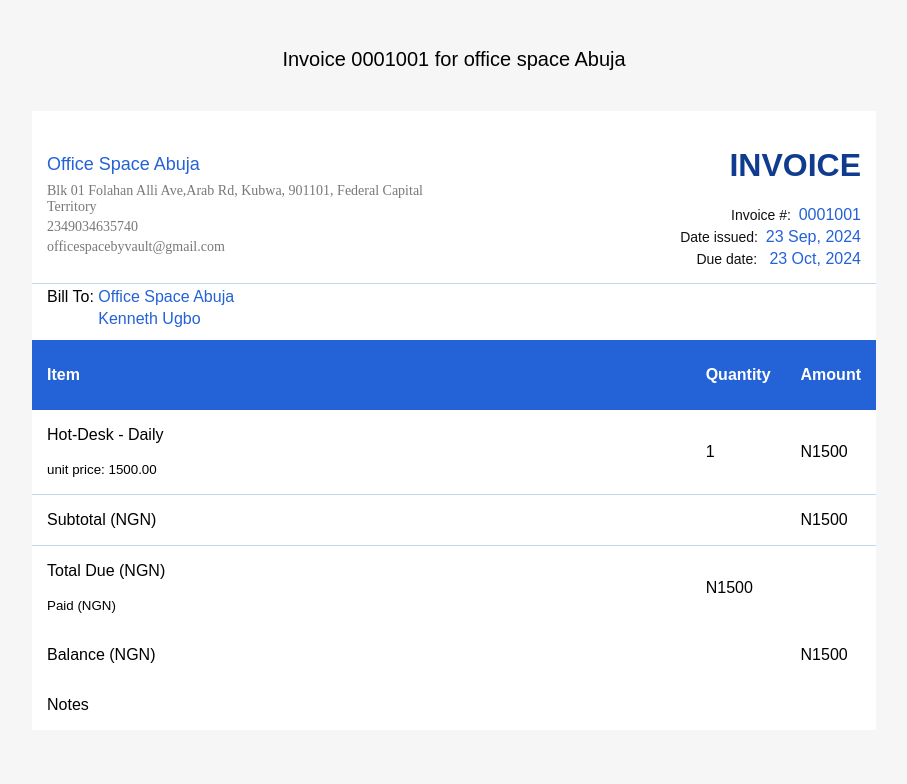
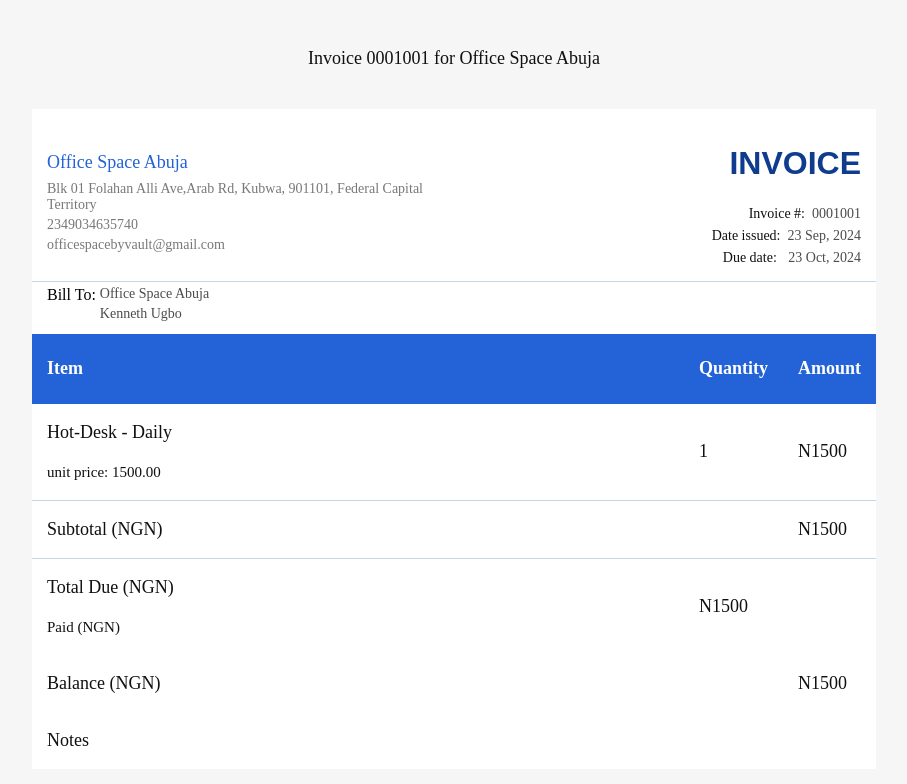
Before and after one commit to Maxine001/intern, a plain HTML site: page index.html in a window 1280 px wide. Shown: the whole page, without its empty margins (186-1093 px from the left). Drawn offline with Linux system fonts and the light colour scheme; a web font is replaced by a local one.

Commit message:
Add files via upload

```diff
--- a/index.html
+++ b/index.html
@@ -9,7 +9,7 @@
 </head>
 <body>
   <div class="invoice">
-    <p class="header-text">Invoice 0001001 for office space Abuja</p>
+    <p class="header-text">Invoice 0001001 for Office Space Abuja</p>
   </div>
 
   <div class="office-container">
--- a/style.css
+++ b/style.css
@@ -9,6 +9,7 @@ body{
 
 }
 
+
 .office-container{
   background: #fff;
 }
@@ -19,16 +20,19 @@ body{
 
 .header-text{
   text-align: center;
-  font-size: 20px;
+  font-size: 18px;
+  font: 18px medium;
+  color: #101010;
 }
 
 h1{
   color: rgb(16 60 143);
+  font: medium;
 }
 
 .office-space{
   color: #2362D7;
-  font-size: 18px;
+  font: 18px medium;
   margin: 28px 0px 8px;
 }
 
@@ -48,13 +52,14 @@ p{
 
 
 .invoice-text{
-  font-size: 14px;
+  font: 14px medium;
   color: #101010;
 }
 
 .invoice-num{
+  font: 14px medium;
   word-break: break-all;
-  color: #2362D7;
+  color: #4c4c4c;
   margin: 4px 0px 0px;
 }
 
@@ -65,14 +70,14 @@ p{
 
 .address{
   color: #787878;
-  font: 14px Inter-Medium;
+  font: 14px medium;
   margin: 4px 0px 0px;
 
 }
 
 .bill-text{
   word-break: break-all;
-  font-size: 16px;
+  font: 16px medium;
   margin: 4px 0px 0px;
 }
 
@@ -82,6 +87,7 @@ p{
   border-bottom: 1px solid rgb(195, 214, 231);
 
 }
+
 
 .details-one{
   text-align: start;
@@ -121,6 +127,8 @@ tr.second-row{
   border-bottom: 1px solid rgb(195, 214, 231);
 }
 
+
+
 table th{
   background: #2362d7;
   width: 100%;
@@ -129,11 +137,16 @@ table th{
   gap: 30px;
   text-align: start;
   padding:10px 15px;
+  font: 18px  medium;
+  font-weight: bold;
 
 }
 
 td{
+  color: #101010;
+  font: 18px medium;
   padding: 0 15px;
+  font-weight: 500;
 }
 
 .items{
```
